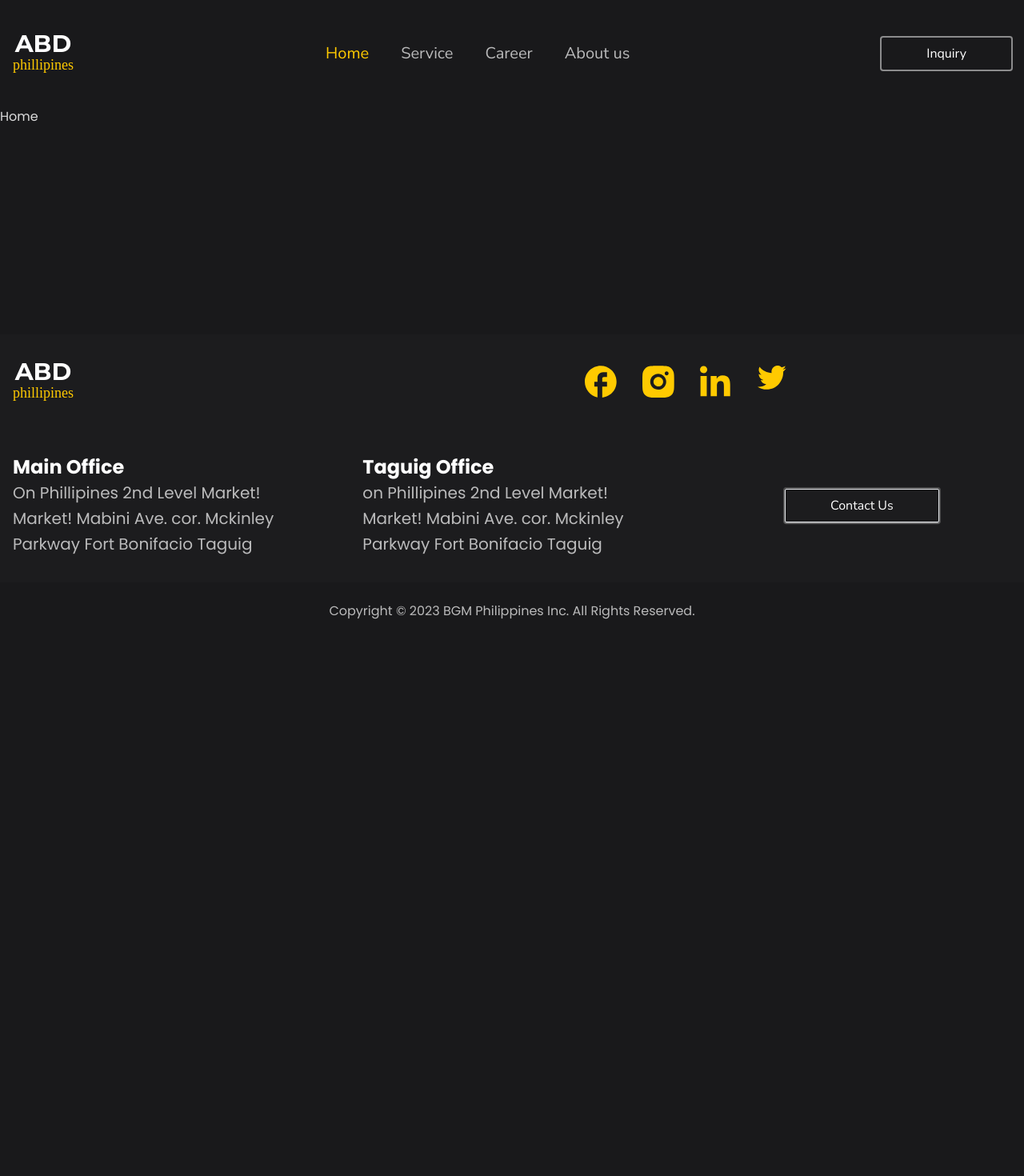
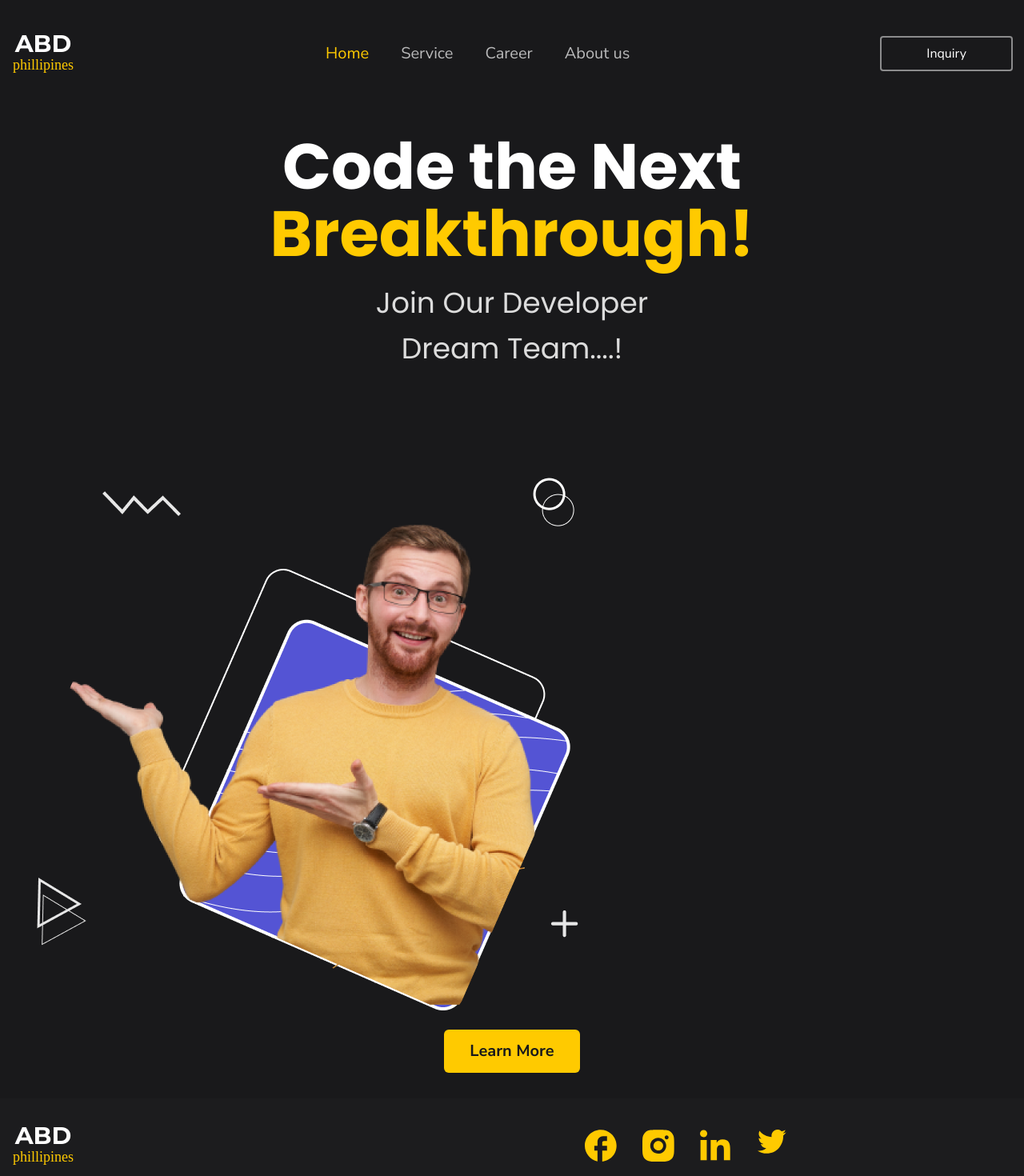
Before and after one commit to hannie404/ABDevify, a React (Vite) app: page / in a window 1280 px wide. Shown: the top 1470 px of the page at 80% size. Before the commit the page ends 800 px from the top, so only its background shows below. Built offline with nearby package versions, Linux system fonts and the light colour scheme; a web font is replaced by a local one.

Commit message:
added hero section for mobile view

```diff
--- a/index.html
+++ b/index.html
@@ -8,7 +8,7 @@
     <title>ABDevify</title>
   </head>
 
-  <body class="bg-primary-950 text-secondary-50/70 font-poppins relative">
+  <body class="bg-primary-950 text-secondary-50/70 font-poppins relative cursor-auto">
     <div class="flex flex-col min-h-screen" id="root"></div>
     <script type="module" src="/src/main.jsx"></script>
   </body>
--- a/src/assets/images/index.js
+++ b/src/assets/images/index.js
@@ -1 +1,2 @@
-export { default as careersImage } from './careers-image.png';
+export { default as careersImage } from './careers.png';
+export { default as heroImage } from './hero.png';
--- a/src/components/layouts/header/MenuBar.jsx
+++ b/src/components/layouts/header/MenuBar.jsx
@@ -2,7 +2,7 @@ import { Bars3Icon } from '@heroicons/react/24/outline';
 
 const MenuBar = () => {
     return (
-        <div className="block md:hidden px-4">
+        <div className="block md:hidden">
             <Bars3Icon className="h-10 w-10 text-secondary-50/50" />
         </div>
     );
--- a/src/index.css
+++ b/src/index.css
@@ -661,6 +661,10 @@ video {
   width: 2rem;
 }
 
+.cursor-auto{
+  cursor: auto;
+}
+
 .grid-cols-\[minmax\(0\2c _1fr\)_auto\]{
   grid-template-columns: minmax(0, 1fr) auto;
 }
@@ -675,6 +679,10 @@ video {
 
 .items-center{
   align-items: center;
+}
+
+.justify-center{
+  justify-content: center;
 }
 
 .justify-between{
@@ -721,25 +729,26 @@ video {
   border-radius: 0.125rem;
 }
 
+.rounded-md{
+  border-radius: 0.375rem;
+}
+
 .border{
   border-width: 1px;
+}
+
+.bg-\[\#1E1E20\]\/60{
+  background-color: rgb(30 30 32 / 0.6);
+}
+
+.bg-accent-500{
+  --tw-bg-opacity: 1;
+  background-color: rgb(255 202 0 / var(--tw-bg-opacity));
 }
 
 .bg-primary-950{
   --tw-bg-opacity: 1;
   background-color: rgb(25 25 27 / var(--tw-bg-opacity));
-}
-
-.bg-primary-950\/60{
-  background-color: rgb(25 25 27 / 0.6);
-}
-
-.bg-primary-900\/60{
-  background-color: rgb(59 60 63 / 0.6);
-}
-
-.bg-\[\#1E1E20\]\/60{
-  background-color: rgb(30 30 32 / 0.6);
 }
 
 .p-6{
@@ -756,6 +765,11 @@ video {
   padding-right: 1.75rem;
 }
 
+.px-8{
+  padding-left: 2rem;
+  padding-right: 2rem;
+}
+
 .py-10{
   padding-top: 2.5rem;
   padding-bottom: 2.5rem;
@@ -766,9 +780,19 @@ video {
   padding-bottom: 0.5rem;
 }
 
+.py-4{
+  padding-top: 1rem;
+  padding-bottom: 1rem;
+}
+
 .py-8{
   padding-top: 2rem;
   padding-bottom: 2rem;
+}
+
+.py-3{
+  padding-top: 0.75rem;
+  padding-bottom: 0.75rem;
 }
 
 .text-center{
@@ -808,6 +832,10 @@ video {
 
 .text-\[23\.02px\]{
   font-size: 23.02px;
+}
+
+.text-\[34px\]{
+  font-size: 34px;
 }
 
 .text-base{
@@ -854,6 +882,10 @@ video {
   line-height: 1;
 }
 
+.leading-normal{
+  line-height: 1.5;
+}
+
 .tracking-normal{
   letter-spacing: 0em;
 }
@@ -861,6 +893,11 @@ video {
 .text-accent-500{
   --tw-text-opacity: 1;
   color: rgb(255 202 0 / var(--tw-text-opacity));
+}
+
+.text-primary-950{
+  --tw-text-opacity: 1;
+  color: rgb(25 25 27 / var(--tw-text-opacity));
 }
 
 .text-secondary-200{
@@ -1088,6 +1125,15 @@ svg {
     line-height: 2rem;
   }
 
+  .lg\:text-4xl{
+    font-size: 2.25rem;
+    line-height: 2.5rem;
+  }
+
+  .lg\:text-\[80px\]{
+    font-size: 80px;
+  }
+
   .lg\:text-xl{
     font-size: 1.25rem;
     line-height: 1.75rem;
@@ -1096,4 +1142,12 @@ svg {
   .lg\:leading-8{
     line-height: 2rem;
   }
+
+  .lg\:leading-\[57px\]{
+    line-height: 57px;
+  }
+
+  .lg\:leading-\[84px\]{
+    line-height: 84px;
+  }
 }
--- a/src/pages/home/Home.jsx
+++ b/src/pages/home/Home.jsx
@@ -1,5 +1,11 @@
+import Hero from './sections/Hero';
+
 const Home = () => {
-    return <div>Home</div>;
+    return (
+        <>
+            <Hero />
+        </>
+    );
 };
 
 export default Home;
--- /dev/null
+++ b/src/pages/home/sections/Hero.jsx
@@ -0,0 +1,33 @@
+import { heroImage } from '../../../assets/images';
+
+const Hero = () => {
+    return (
+        <section className="container mx-auto px-4 py-8">
+            <div className="grid gap-4">
+                <div className="flex flex-col items-center justify-center gap-4 text-center">
+                    <h1 className="text-[34px] font-bold leading-9 lg:text-[80px] lg:leading-[84px]">
+                        <span className="text-secondary-50">Code the Next</span>
+                        <br />
+                        <span className="text-accent-500">Breakthrough!</span>
+                    </h1>
+
+                    <p className="text-base leading-6 lg:text-4xl lg:leading-[57px]">
+                        Join Our Developer <br /> Dream Team....!
+                    </p>
+                </div>
+
+                <div className="text-center">
+                    <img src={heroImage} alt="hero-image" />
+                </div>
+
+                <div className="text-center">
+                    <button className="bg-accent-500 px-8 py-3 rounded-md font-nunito text-xl font-bold leading-normal text-primary-950">
+                        Learn More
+                    </button>
+                </div>
+            </div>
+        </section>
+    );
+};
+
+export default Hero;
```
Also changed, not shown: src/assets/images/careers.png (renamed from src/assets/images/careers-image.png), src/assets/images/hero.png (added).
